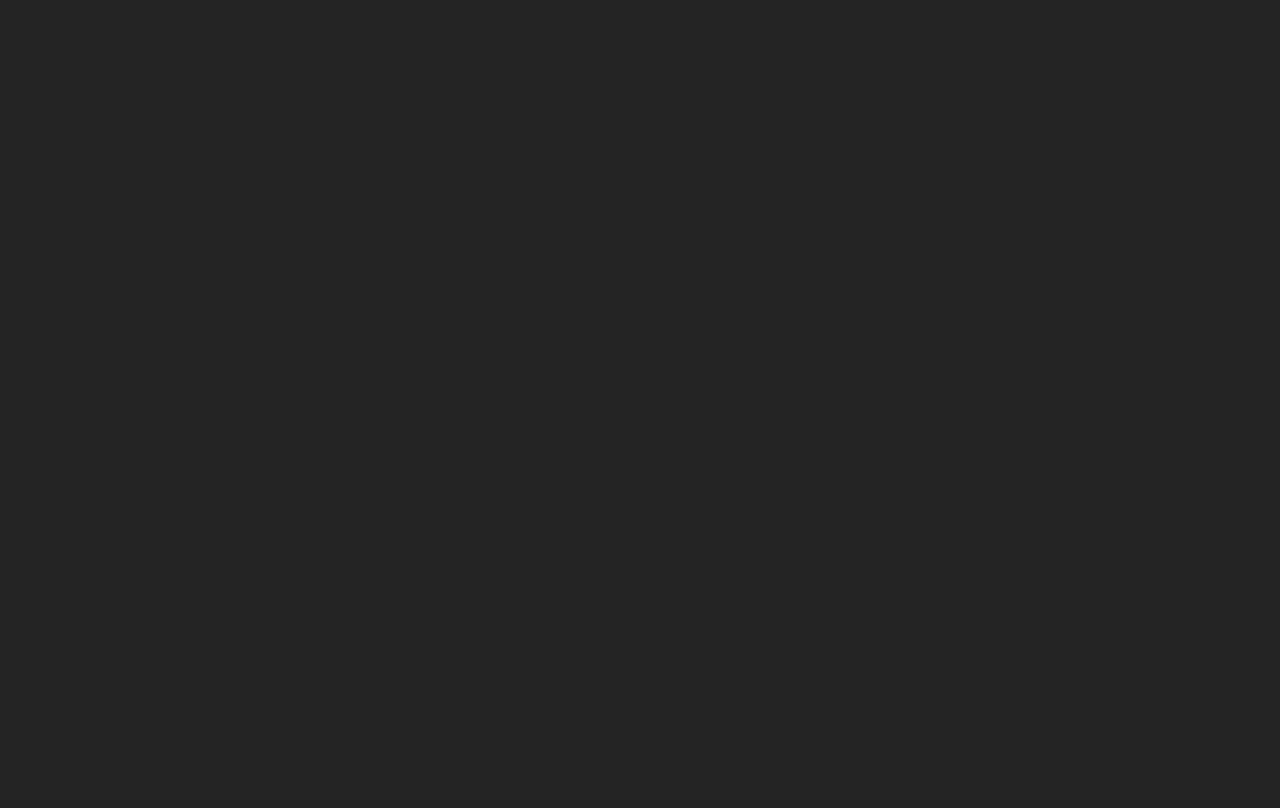
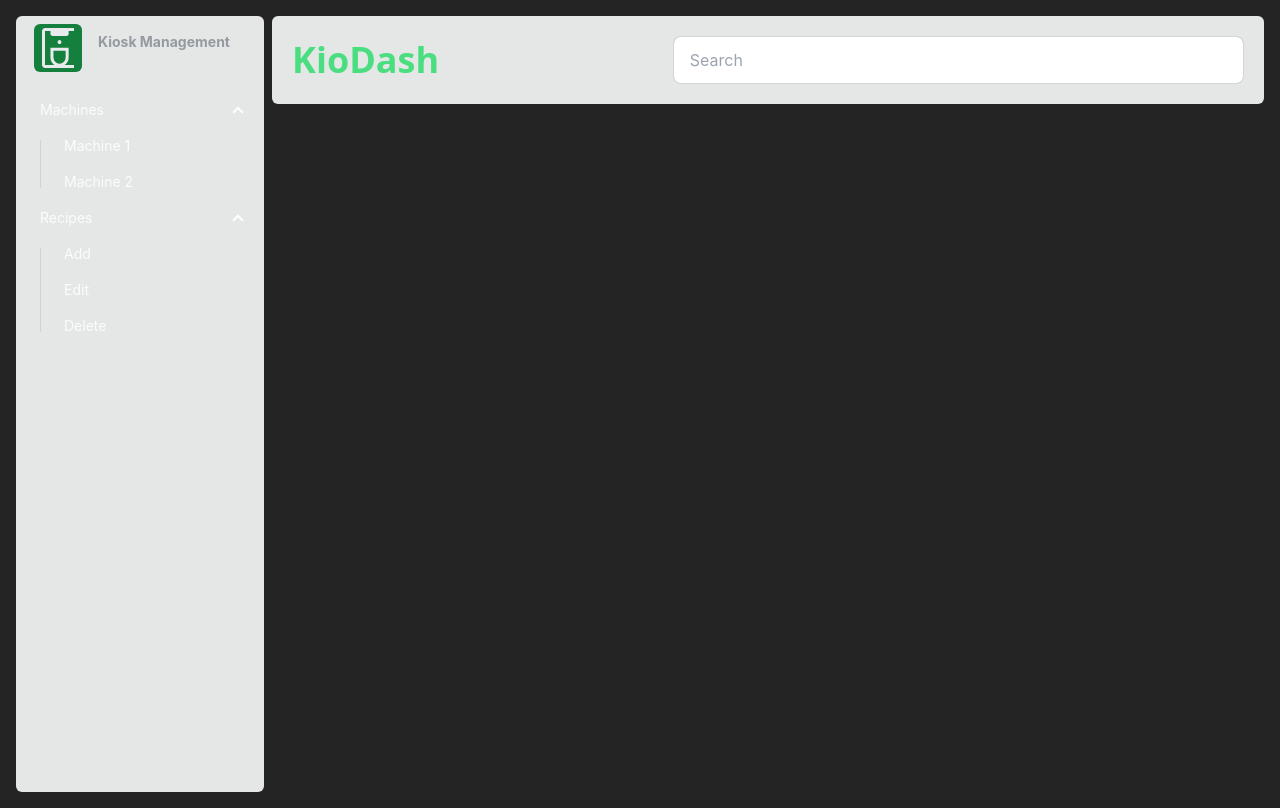
Before and after one commit to 2k4sm/kiodash, a React (Vite) app: page / in a window 1280 px wide. Built offline with nearby package versions, Linux system fonts and the light colour scheme.

Commit message:
impr: Creates and styles Sidebar and Topbar component.

```diff
--- a/src/App.css
+++ b/src/App.css
@@ -1,6 +1,4 @@
 #root {
-  max-width: 1280px;
   margin: 0 auto;
-  padding: 2rem;
-  text-align: center;
+  padding: 1rem;
 }
--- a/src/App.jsx
+++ b/src/App.jsx
@@ -1,11 +1,11 @@
 
 import './App.css'
-
+import Home from './components/home/Home'
 function App() {
 
   return (
     <>
-
+      <Home></Home>
     </>
   )
 }
--- /dev/null
+++ b/src/components/home/Home.jsx
@@ -0,0 +1,17 @@
+import Sidebar from "../sidebar/Sidebar"
+import Topbar from "../topbar/Topbar"
+
+function Home() {
+    return (
+        <div className="flex gap-2 justify-center">
+            <div className="w-0 sm:w-[30vw] lg:w-[20vw]">
+                <Sidebar></Sidebar>
+            </div>
+            <div className="w-full sm:w-[80vw]">
+                <Topbar></Topbar>
+            </div>
+        </div>
+    )
+}
+
+export default Home
--- /dev/null
+++ b/src/components/sidebar/Sidebar.jsx
@@ -0,0 +1,37 @@
+function Sidebar() {
+    return (
+        <div className="hidden sm:menu bg-base-300 w-full rounded-md gap-5 h-[97vh]">
+            <div className="flex justify-center text-center">
+                <svg className="bg-green-700 rounded-md" xmlns="http://www.w3.org/2000/svg" height="48px" viewBox="0 -960 960 960" width="48px" fill="#e8eaed"><path d="M220-80q-23 0-41.5-18T160-140v-680q0-23 18.5-41.5T220-880h580v60H693v60q0 14-12.5 27T654-720H368q-14 0-26.5-13T329-760v-60H220v680h188q-38-26-58.5-63T329-293v-193h364v193q0 53-21 90t-59 63h187v60H220Zm290.5-86q51.5 0 87-37.04T633-293v-133H389v133q0 52.92 35 89.96Q459-166 510.5-166Zm-.5-394q16.58 0 27.79-11.21T549-599q0-16.58-11.21-27.79T510-638q-16.58 0-27.79 11.21T471-599q0 16.58 11.21 27.79T510-560Zm1 134Z" /></svg>                <h2 class="menu-title">Kiosk Management</h2>
+            </div>
+
+            <div className="side-nav-menu">
+                <ul>
+                    <li>
+                        <details open>
+                            <summary>Machines</summary>
+                            <ul>
+                                <li><a>Machine 1</a></li>
+                                <li><a>Machine 2</a></li>
+                            </ul>
+                        </details>
+                    </li>
+                    <li>
+                        <details open>
+                            <summary>Recipes</summary>
+                            <ul>
+                                <li><a>Add</a></li>
+                                <li><a>Edit</a></li>
+                                <li><a>Delete</a></li>
+                            </ul>
+                        </details>
+                    </li>
+                </ul>
+            </div>
+
+
+        </div>
+    )
+}
+
+export default Sidebar
--- /dev/null
+++ b/src/components/topbar/Topbar.jsx
@@ -0,0 +1,27 @@
+function Topbar() {
+    return (
+        <div className="flex flex-col gap-2 md:flex-row justify-between items-center bg-base-300 w-full rounded-md p-5 h-fit">
+            <div className="w-fit">
+                <div className="font-sans font-extrabold text-4xl text-green-400">KioDash</div>
+            </div>
+            <div className="sm:w-[60%] w-full">
+                <label className="input input-bordered flex items-center gap-2">
+                    <input type="text" className="grow" placeholder="Search" />
+                    <svg
+                        xmlns="http://www.w3.org/2000/svg"
+                        viewBox="0 0 16 16"
+                        fill="currentColor"
+                        className="h-4 w-4 opacity-70">
+                        <path
+                            fillRule="evenodd"
+                            d="M9.965 11.026a5 5 0 1 1 1.06-1.06l2.755 2.754a.75.75 0 1 1-1.06 1.06l-2.755-2.754ZM10.5 7a3.5 3.5 0 1 1-7 0 3.5 3.5 0 0 1 7 0Z"
+                            clipRule="evenodd" />
+                    </svg>
+                </label>
+            </div>
+        </div>
+    )
+}
+
+
+export default Topbar
```
